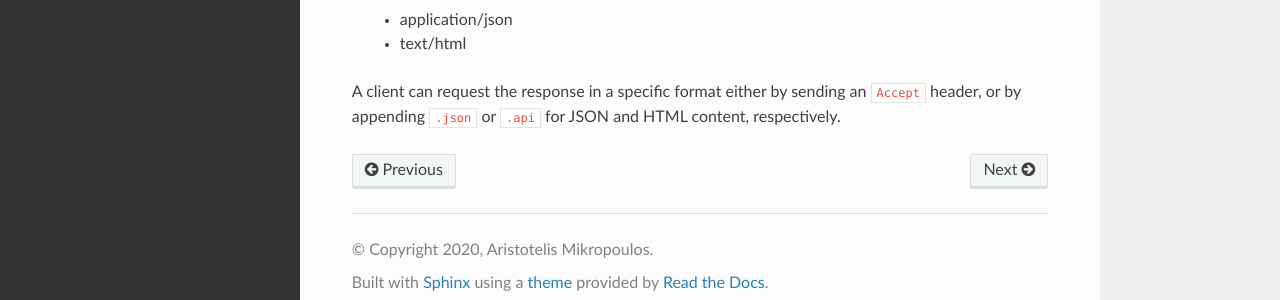
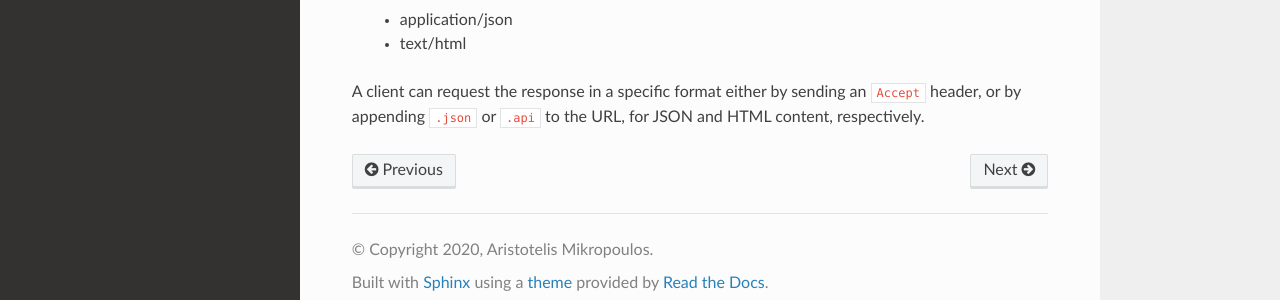
Before and after one commit to amikrop/django-paste, a Sphinx documentation site: the page built from docs/api.rst, in a window 1280 px wide and 1363 px high. Shown: the part 1044-1344 px from the top of the window. Built offline with Sphinx 7.4.7 and the Read the Docs theme 2.0.0, drawn with Linux system fonts in a browser that asks for light colours.

Commit message:
Fix docs

```diff
--- a/docs/api.rst
+++ b/docs/api.rst
@@ -47,5 +47,5 @@ It can render its responses in the following formats:
     - text/html
 
 A client can request the response in a specific format either by sending an
-``Accept`` header, or by appending ``.json`` or ``.api`` for JSON and HTML
-content, respectively.
+``Accept`` header, or by appending ``.json`` or ``.api`` to the URL, for JSON
+and HTML content, respectively.
```
